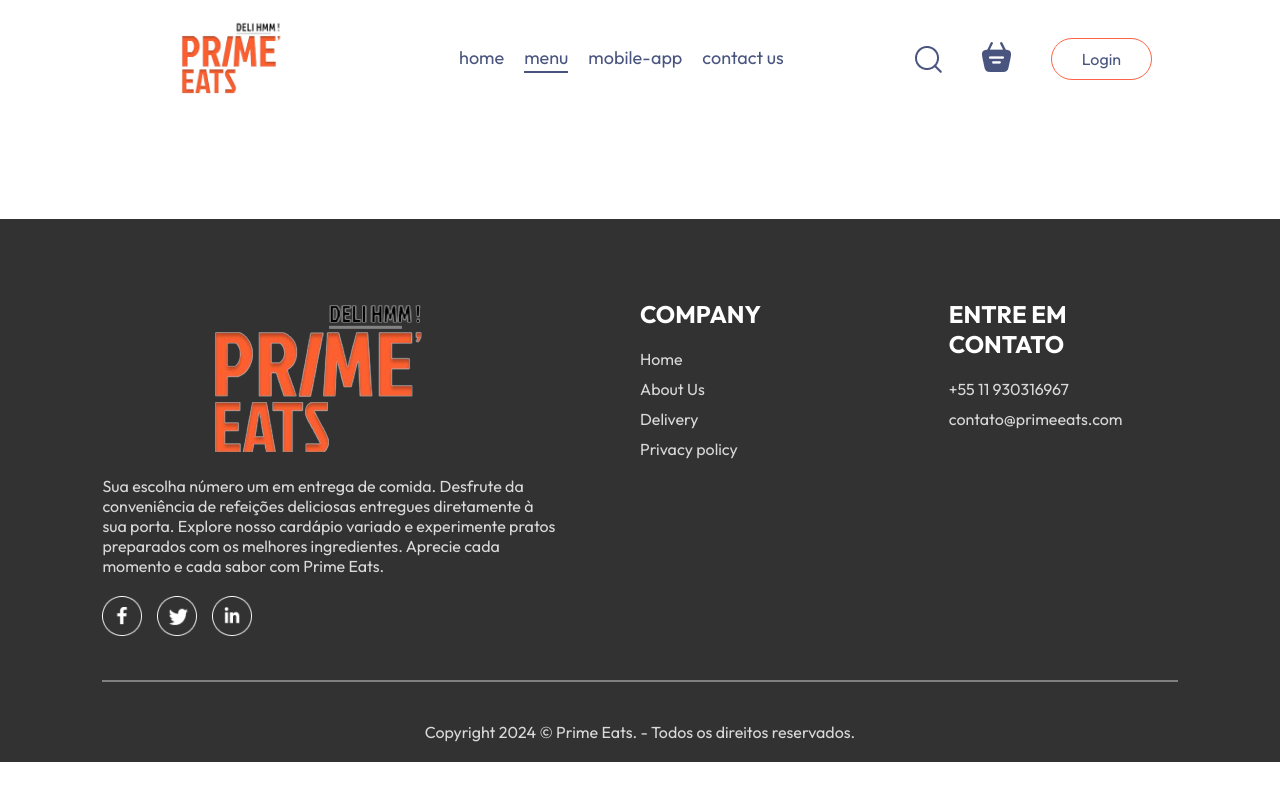
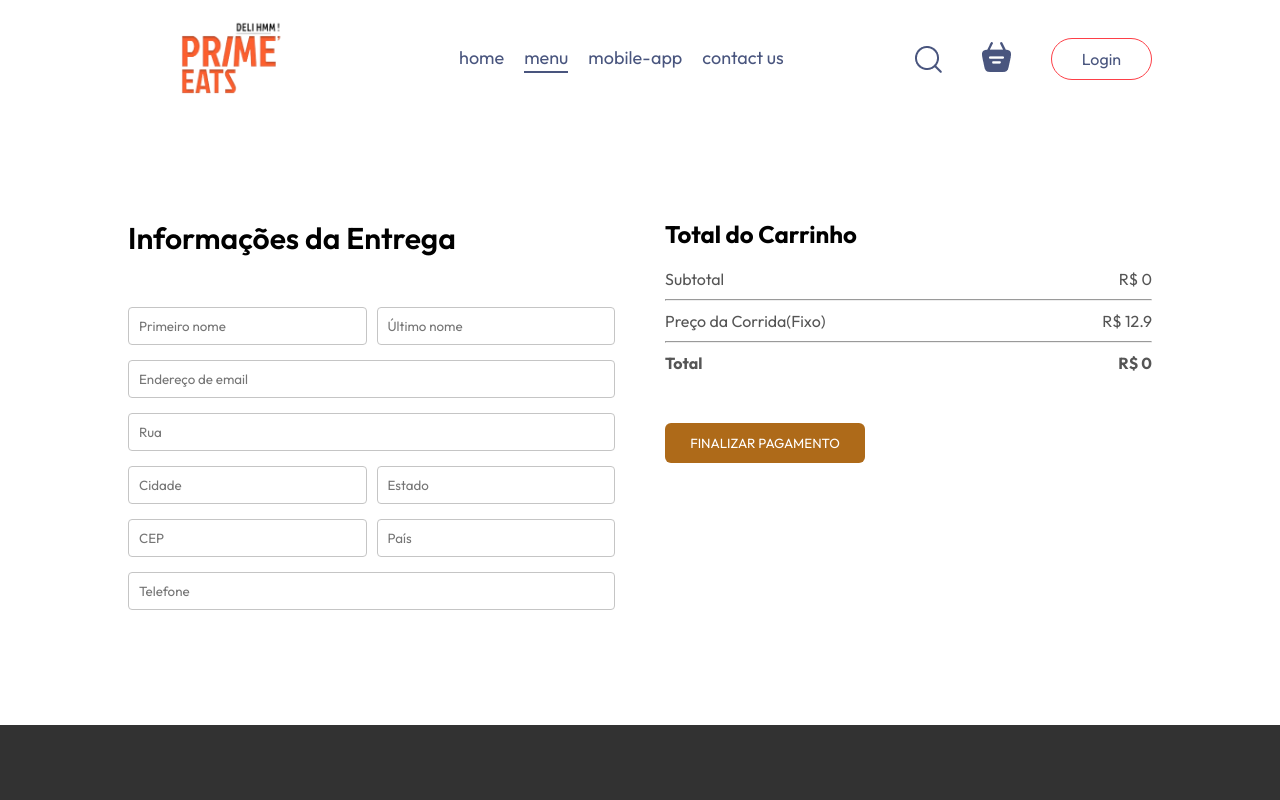
Before and after one commit to dudavivii/prime-s-food, a React (Vite) app in the folder frontend/: page /order in a window 1280 px wide. Shown: the top 800 px of the page. Built offline with nearby package versions, Linux system fonts and the light colour scheme.

Commit message:
Atualização da Sprint
Atualizção para Sprint 2.1.2

```diff
--- a/frontend/src/components/AppDownload/AppDownload.jsx
+++ b/frontend/src/components/AppDownload/AppDownload.jsx
@@ -8,7 +8,7 @@
       <p>Para uma Melhor Experiência, baixe nosso App! <br /> Prime Eat's App </p>
       <div className="app-download-plataforms">
         <img src={assets.play_store} alt="" />
-        <img src={assets.app_store} alt="" />
+        {/* <img src={assets.app_store} alt="" /> */}
       </div>
     </div>
 
--- a/frontend/src/components/Navbar/Navbar.css
+++ b/frontend/src/components/Navbar/Navbar.css
@@ -26,7 +26,7 @@
     background: transparent;
     font-size: 16px;
     color: #49557e;
-    border: 1px solid tomato;
+    border: 1px solid #FD3F47;
     padding: 10px 30px;
     border-radius: 50px;
     cursor: pointer;
--- a/frontend/src/pages/Home/Cart/Cart.jsx
+++ b/frontend/src/pages/Home/Cart/Cart.jsx
@@ -1,10 +1,14 @@
 import React, { useContext } from 'react'
 import './Cart.css'
 import { StoreContext } from '../../../Context/StoreContext';
+import { useNavigate } from 'react-router-dom';
+
 
 const Cart = () => {
 
     const {cartItems,food_list,removeFromCart, getTotalCartAmount} = useContext(StoreContext);
+
+    const navigate = useNavigate()
 
   return (
     <div className='cart'>
@@ -51,15 +55,15 @@
             <hr />
             <div className="cart-total-details">
               <p>Preço da Corrida(Fixo)</p>
-              <p>R$ {12.99}</p>
+              <p>R$ {12.90}</p>
             </div>
             <hr />
             <div className="cart-total-details">
-              <p>Total</p>
-              <p>R$ {getTotalCartAmount()+12.99}</p>
+              <b><p>Total</p></b>
+              <b><p>R$ {getTotalCartAmount()===0?0:getTotalCartAmount()+12.9}</p></b>
             </div>
           </div>
-          <button>PROCEDER PRO PAGAMENTO</button>
+          <button onClick={()=>navigate('/order')}>PROCEDER PRO PAGAMENTO</button>
         </div>
         <div className="cart-promocode">
           <div>
--- a/frontend/src/pages/Home/Cart/PlaceOrder/PlaceOrder.css
+++ b/frontend/src/pages/Home/Cart/PlaceOrder/PlaceOrder.css
@@ -0,0 +1,50 @@
+.place-order{
+    display: flex;
+    align-items: start;
+    justify-content: space-between;
+    gap: 50px;
+    margin-top: 100px;
+}
+.place-order-left{
+    width: 100%;
+    max-width: max(30%,500px);
+}
+.place-order-left .title{
+    font-size: 30px;
+    font-weight: 600;
+    margin-bottom: 50px;
+}
+.place-order-left input{
+    margin-bottom: 15px;
+    width: 100%;
+    padding: 10px;
+    border: 1px solid #c5c5c5;
+    border-radius: 4px;
+    outline-color: #FD3F47;
+}
+.place-order-left .multi-fields{
+    display: flex;
+    gap: 10px;
+}
+.place-order-right{
+    width: 100%;
+    max-width: max(40%,500px);
+}
+.place-order .cart-total button{
+    margin-top: 30px;
+    transition: background-color 0.5s ease;
+}
+.place-order .cart-total button:hover{
+    background-color: #5C3210;
+}
+/* _________________________ */
+/* Responsividade */
+
+@media (max-width:750px) {
+    .cart-bottom{
+        flex-direction: column-reverse;
+    }
+    .cart-promocode{
+        justify-content: start;
+    }
+}
--- a/frontend/src/pages/Home/Cart/PlaceOrder/PlaceOrder.jsx
+++ b/frontend/src/pages/Home/Cart/PlaceOrder/PlaceOrder.jsx
@@ -1,11 +1,54 @@
-import React from 'react'
+import React, { useContext } from 'react'
 import './PlaceOrder.css'
+import { StoreContext } from '../../../../Context/StoreContext'
 
 const PlaceOrder = () => {
+
+  const {getTotalCartAmount} = useContext(StoreContext)
+
   return (
-    <div>
-
-    </div>
+    <form className='place-order'>
+      <div className="place-order-left">
+        <p className="title">Informações da Entrega</p>
+        <div className="multi-fields">
+          <input type="text" placeholder='Primeiro nome'/>
+          <input type="text" placeholder='Último nome'/>
+        </div>
+        <input type="email" placeholder='Endereço de email'/>
+        <input type="text" placeholder='Rua'/>
+        <div className="multi-fields">
+          <input type="text" placeholder='Cidade'/>
+          <input type="text" placeholder='Estado'/>
+        </div>
+        <div className="multi-fields">
+          <input type="text" placeholder='CEP'/>
+          <input type="text" placeholder='País'/>
+        </div>
+        <input type="text" placeholder='Telefone'/>
+      </div>
+      <div className="place-order-right">
+      <div className="cart-total">
+          <h2>Total do Carrinho</h2>
+          <div>
+            <div className="cart-total-details">
+              <p>Subtotal</p>
+              <p>R$ {getTotalCartAmount()}</p>
+            </div>
+            <hr />
+            <div className="cart-total-details">
+              <p>Preço da Corrida(Fixo)</p>
+              <p>R$ {12.90}</p>
+            </div>
+            <hr />
+            <div className="cart-total-details">
+              <b><p>Total</p></b>
+              <b><p>R$ {getTotalCartAmount()===0?0:getTotalCartAmount()+12.9}</p></b>
+            </div>
+          </div>
+          <button>FINALIZAR PAGAMENTO</button>
+        </div>
+      </div>
+    </form>
   )
 }
 
--- /dev/null
+++ b/package.json
@@ -0,0 +1,5 @@
+{
+  "dependencies": {
+    "react-router-dom": "^6.23.1"
+  }
+}
```
Also changed, not shown: 1 other file (tests, documents, lock files or other folders).
